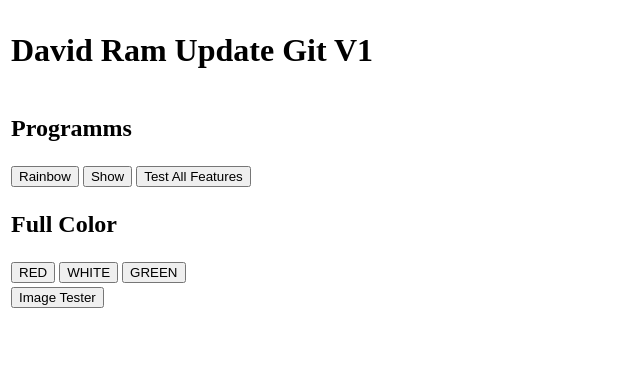
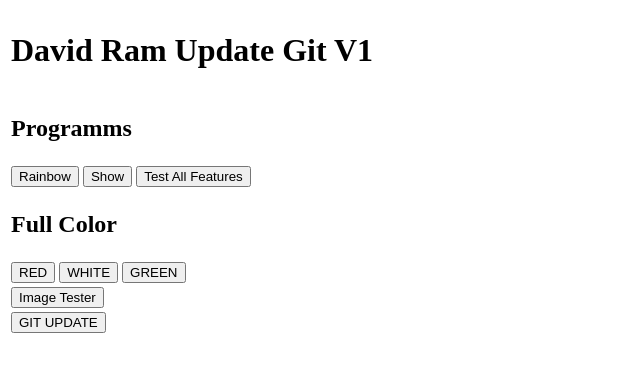
Before and after one commit to pixelcrash/DavidRamLotusPod, a Flask app: page / in a window 1280 px wide. Shown: the top 372 px of the page, without its empty margins (0-640 px from the left). Run offline with Flask 3, Linux system fonts and the light colour scheme.

Commit message:
Update index.html

```diff
--- a/templates/index.html
+++ b/templates/index.html
@@ -45,6 +45,12 @@
             </td>
         </tr>
 
+         <tr>
+            <td>
+                <button class="show" data-task="update">GIT UPDATE</button>
+            </td>
+        </tr>
+
 
 
 
```
